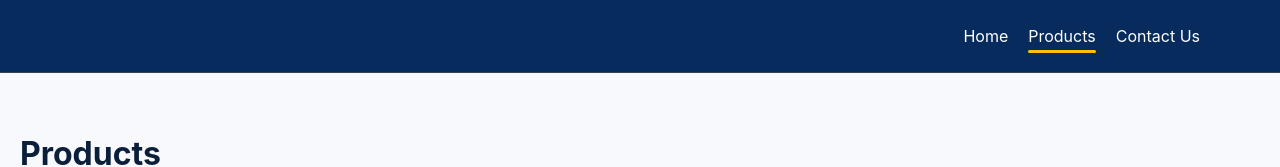
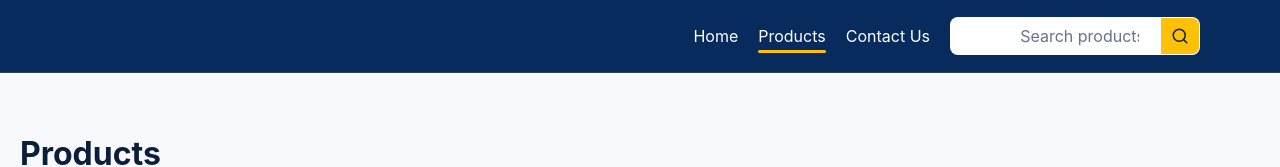
Before and after one commit to PrameeVseeds/product-catalogue-frontend, a React (Vite) app: page /products in a window 1280 px wide. Shown: the top 167 px of the page. Built offline with nearby package versions, Linux system fonts and the light colour scheme; no server answers.

Commit message:
add product search bar for the nav bar

```diff
--- a/src/components/common/navbar.tsx
+++ b/src/components/common/navbar.tsx
@@ -1,16 +1,23 @@
-import { useState } from "react";
-import { Menu, X } from "lucide-react";
-import { NavLink } from "react-router-dom";
-import { useLocation } from "react-router-dom";
+import { useState, type FormEvent } from "react";
+import { Menu, Search, X } from "lucide-react";
+import { NavLink, useLocation, useNavigate } from "react-router-dom";
 import { useSiteContent } from "../../hooks/useSiteContent";
 import { getImageUrl } from "../../utils/getImageUrl";
 
 export const Navbar = () => {
   const [open, setOpen] = useState(false);
+  const [productSearch, setProductSearch] = useState("");
   const { pathname } = useLocation();
+  const navigate = useNavigate();
   const { data } = useSiteContent();
   const site = data?.siteSettings;
   const logoUrl = getImageUrl(site?.logo);
+  const submitProductSearch = (event: FormEvent<HTMLFormElement>) => {
+    event.preventDefault();
+    const search = productSearch.trim();
+    navigate(search ? `/products?search=${encodeURIComponent(search)}` : "/products");
+    setOpen(false);
+  };
 
   return (
     <header className="siteHeader">
@@ -62,6 +69,21 @@ export const Navbar = () => {
           <NavLink to="/contact" onClick={() => setOpen(false)}>
             Contact Us
           </NavLink>
+          <form className="navbarProductSearch" role="search" onSubmit={submitProductSearch}>
+            <label className="visuallyHidden" htmlFor="navbar-product-search">
+              Search products
+            </label>
+            <input
+              id="navbar-product-search"
+              type="search"
+              value={productSearch}
+              onChange={(event) => setProductSearch(event.target.value)}
+              placeholder="Search products"
+            />
+            <button type="submit" aria-label="Search products">
+              <Search aria-hidden="true" />
+            </button>
+          </form>
         </nav>
       </div>
     </header>
--- a/src/pages/productsPage.tsx
+++ b/src/pages/productsPage.tsx
@@ -1,5 +1,5 @@
 import { useEffect, useState } from "react";
-import { useNavigate } from "react-router-dom";
+import { useNavigate, useSearchParams } from "react-router-dom";
 import { ErrorMessage } from "../components/common/errorMessage";
 import { LoadingSpinner } from "../components/common/loadingSpinner";
 import { CategoryCard } from "../components/home/categoryCard";
@@ -13,14 +13,19 @@ import { productApi } from "../services/productApi";
 
 export const ProductsPage = () => {
   const navigate = useNavigate();
+  const [searchParams, setSearchParams] = useSearchParams();
   const [categories, setCategories] = useState<CategorySummary[]>([]),
     [products, setProducts] = useState<ProductSummary[]>([]);
-  const [search, setSearch] = useState(""),
+  const [search, setSearch] = useState(() => searchParams.get("search") ?? ""),
     [loadingCategories, setLoadingCategories] = useState(true),
     [loadingProducts, setLoadingProducts] = useState(false),
     [error, setError] = useState("");
   const debouncedSearch = useDebouncedValue(search, 400),
     searchActive = Boolean(search.trim());
+
+  useEffect(() => {
+    setSearch(searchParams.get("search") ?? "");
+  }, [searchParams]);
 
   useEffect(() => {
     categoryApi
@@ -41,7 +46,15 @@ export const ProductsPage = () => {
     productApi
       .getProducts({ search: debouncedSearch.trim() })
       .then((result) => {
-        if (active) setProducts(result.products);
+        if (!active) return;
+        const query = debouncedSearch.trim().toLocaleLowerCase();
+        setProducts(
+          result.products.filter(
+            (product) =>
+              product.name.toLocaleLowerCase().includes(query) ||
+              product.modelNumber?.toLocaleLowerCase().includes(query),
+          ),
+        );
       })
       .catch((reason) => {
         if (active) setError(getApiErrorMessage(reason));
@@ -68,6 +81,8 @@ export const ProductsPage = () => {
             value={search}
             onChange={(event) => {
               setSearch(event.target.value);
+              const value = event.target.value.trim();
+              setSearchParams(value ? { search: value } : {}, { replace: true });
               if (event.target.value.trim()) setLoadingProducts(true);
             }}
             placeholder="Search products or model number"
@@ -96,7 +111,10 @@ export const ProductsPage = () => {
           <button
             className="button buttonSecondary"
             type="button"
-            onClick={() => setSearch("")}
+            onClick={() => {
+              setSearch("");
+              setSearchParams({}, { replace: true });
+            }}
           >
             Clear
           </button>
--- a/src/styles/global.css
+++ b/src/styles/global.css
@@ -125,6 +125,60 @@ img {
   height: 3px;
 }
 
+.navbarProductSearch {
+  display: flex;
+  width: min(250px, 24vw);
+  min-width: 220px;
+  height: 38px;
+  overflow: hidden;
+  border: 1px solid rgb(255 255 255 / 48%);
+  border-radius: 0.5rem;
+  background: #ffffff;
+}
+.navbarProductSearch input {
+  -webkit-appearance: none;
+  appearance: textfield;
+  width: 100%;
+  min-width: 0;
+  padding: 0.35rem 0.45rem 0.35rem 0;
+  border: 0;
+  outline: 0;
+  color: #0b1f3a;
+  background: transparent;
+  direction: ltr;
+  text-align: left;
+  text-indent: 0;
+}
+.navbarProductSearch input::-webkit-search-decoration {
+  -webkit-appearance: none;
+}
+.navbarProductSearch input::placeholder {
+  color: #64748b;
+}
+.navbarProductSearch:focus-within {
+  border-color: var(--primary-color);
+  box-shadow: 0 0 0 3px color-mix(in srgb, var(--primary-color) 24%, transparent);
+}
+.navbarProductSearch button {
+  display: grid;
+  width: 38px;
+  flex: 0 0 38px;
+  place-items: center;
+  padding: 0;
+  border: 0;
+  color: var(--button-text-color);
+  background: var(--primary-color);
+  cursor: pointer;
+}
+.navbarProductSearch button:hover,
+.navbarProductSearch button:focus-visible {
+  background: color-mix(in srgb, var(--primary-color) 90%, #000000);
+}
+.navbarProductSearch button svg {
+  width: 18px;
+  height: 18px;
+}
+
 .menuButton {
   display: none;
   width: 42px;
@@ -1064,6 +1118,12 @@ img {
     background: color-mix(in srgb, var(--primary-color) 8%, transparent);
   }
 
+  .navbarProductSearch {
+    width: 100%;
+    min-width: 0;
+    margin-top: 0.25rem;
+  }
+
   .heroContent {
     grid-template-columns: 1fr;
   }
```
